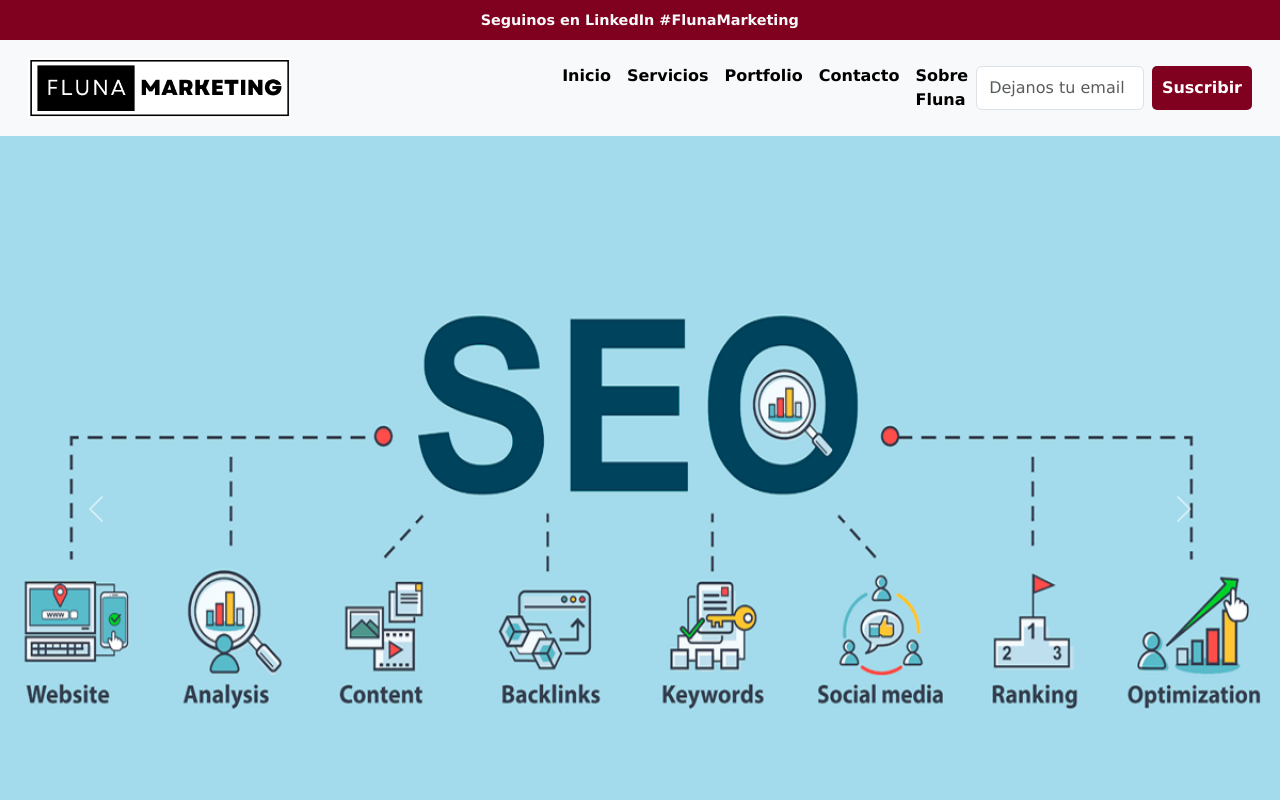
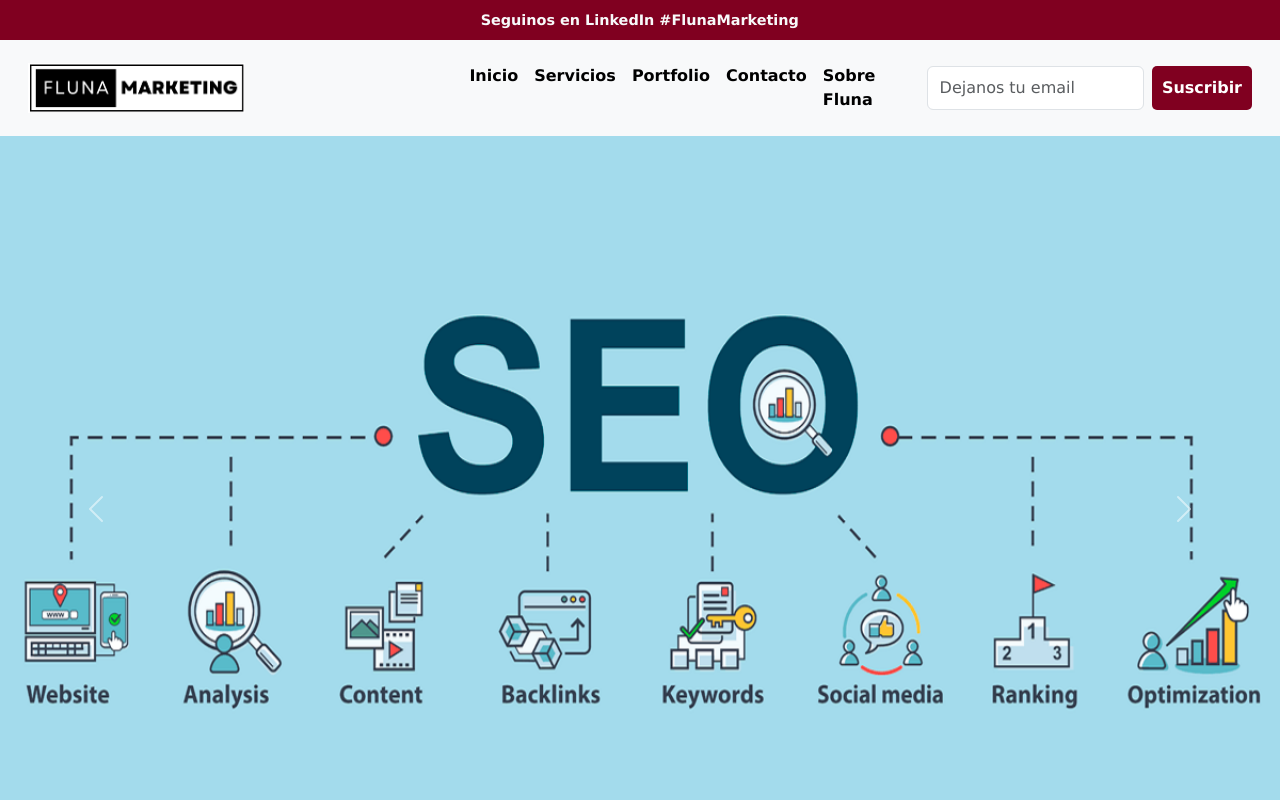
Before and after one commit to JP-Sis/Coder-DW-Entrega-Final, a plain HTML site: page index.html in a window 1280 px wide. Shown: the top 800 px of the page. Drawn offline with nearby package versions, Linux system fonts and the light colour scheme.

Commit message:
Arreglo Logo en Navbar

```diff
--- a/index.html
+++ b/index.html
@@ -22,7 +22,7 @@
 <!-- Botstrap Navbar -->
 <nav class="navbar navbar-expand-lg bg-body-tertiary p-3 sticky-top" id="menu">
   <div class="container-fluid">
-    <a href="index.html" title="Fluna - Agencia de Marketing Digital" style="width:50%">
+    <a href="index.html" title="Fluna - Agencia de Marketing Digital">
       <img src="image/logo.png" alt="Avatar Logo" style="width:50%">
     </a>
     <button class="navbar-toggler" type="button" data-bs-toggle="collapse" data-bs-target="#navbarScroll" aria-controls="navbarScroll" aria-expanded="false" aria-label="Toggle navigation">
```
